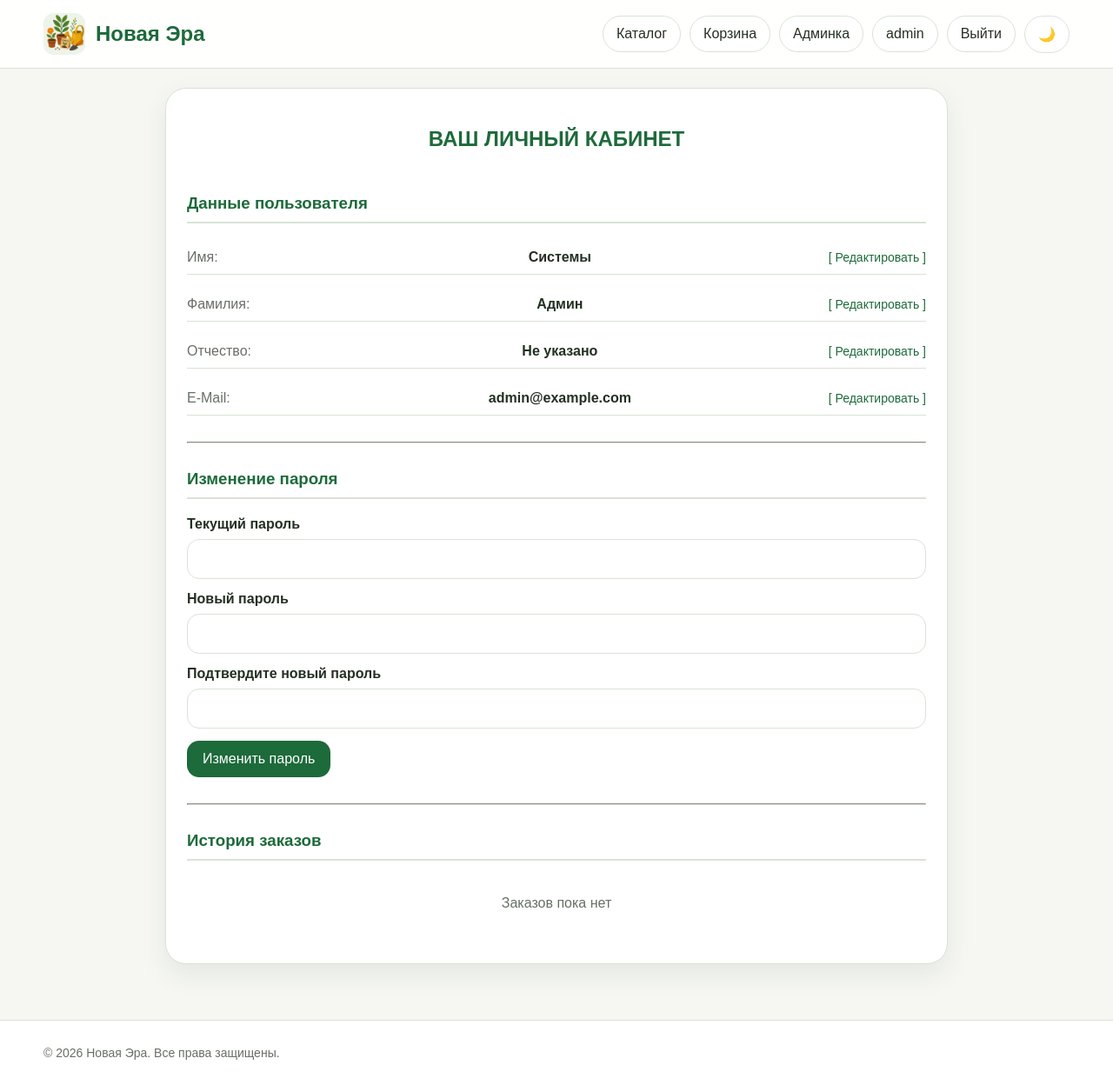
After one commit to Zdappy/Zdappy.github.io, a Flask app: page /profile in a window 1280 px wide. The commit adds this page. Shown: the whole page at 87% size. Run offline with Flask 3, Linux system fonts and the light colour scheme; a user stored in the database is signed in.

Commit message:
Улучшил регестрацию и личный кабинет

```diff
--- a/app.py
+++ b/app.py
@@ -9,9 +9,10 @@ from routes import bp
 BRAND_NAME = "Новая Эра"
 logging.basicConfig(level=logging.INFO)
 
-def _seed_initial_data() -> None:
+def _ensure_categories() -> None:
     if Category.query.first():
         return
+
     cats = [
         Category(slug="semenaO", name="Семена овощей"),
         Category(slug="cvety", name="Цветы"),
@@ -20,16 +21,6 @@ def _seed_initial_data() -> None:
     ]
     for cat in cats:
         db.session.add(cat)
-    db.session.flush()
-
-    seeds_id = Category.query.filter_by(slug="semenaO").first().id
-    flowers_id = Category.query.filter_by(slug="cvety").first().id
-
-    db.session.add_all([
-        Product(name="Томат Розовый мед", description="Ранний сорт для теплицы и открытого грунта.", price=79.0, category_id=seeds_id),
-        Product(name="Огурец Дружок", description="Стабильный урожай и хороший вкус для свежих салатов.", price=65.0, category_id=seeds_id),
-        Product(name="Петуния Микс", description="Яркое цветение весь сезон, подходит для клумб и кашпо.", price=54.0, category_id=flowers_id),
-    ])
     db.session.commit()
 
 def _create_admin_user() -> None:
@@ -39,22 +30,33 @@ def _create_admin_user() -> None:
             admin.is_admin = True
             db.session.commit()
         return
-    admin = User(username="admin", email="admin@example.com", is_admin=True)
+
+    admin = User(
+        username="admin",
+        email="admin@example.com",
+        is_admin=True,
+        surname="Админ",
+        name="Системы",
+        patronymic=""
+    )
     admin.set_password("123")
     db.session.add(admin)
     db.session.commit()
 
 def create_app() -> Flask:
     app = Flask(__name__, instance_relative_config=True)
+
     app.config["SECRET_KEY"] = os.environ.get("SECRET_KEY", "dev-secret-key-change-in-prod")
     app.config["SQLALCHEMY_DATABASE_URI"] = os.environ.get("DATABASE_URL", "sqlite:///shop.db")
     app.config["SQLALCHEMY_TRACK_MODIFICATIONS"] = False
     app.config["BRAND_NAME"] = BRAND_NAME
+
     os.makedirs(app.instance_path, exist_ok=True)
 
     db.init_app(app)
     login_manager.init_app(app)
     csrf.init_app(app)
+
     login_manager.login_view = "main.login"
     login_manager.login_message = "Сначала войдите в аккаунт."
 
@@ -66,7 +68,7 @@ def create_app() -> Flask:
 
     with app.app_context():
         db.create_all()
-        _seed_initial_data()
+        _ensure_categories()
         _create_admin_user()
 
     return app
--- a/forms.py
+++ b/forms.py
@@ -1,23 +1,22 @@
 from __future__ import annotations
 from flask_wtf import FlaskForm
-from wtforms import FloatField, PasswordField, SelectField, StringField, SubmitField, TextAreaField
-from wtforms.validators import DataRequired, Email, Length, NumberRange, ValidationError
+from wtforms import FloatField, PasswordField, SelectField, StringField, SubmitField, TextAreaField, EmailField
+from wtforms.validators import DataRequired, Email, Length, NumberRange, ValidationError, EqualTo
 from models import Category, User
 
 class LoginForm(FlaskForm):
-    username = StringField("Имя пользователя", validators=[DataRequired(), Length(min=3, max=80)])
+    login = StringField("Логин или Email", validators=[DataRequired(), Length(min=3, max=120)])
     password = PasswordField("Пароль", validators=[DataRequired(), Length(min=3, max=128)])
     submit = SubmitField("Войти")
 
 class RegistrationForm(FlaskForm):
-    username = StringField("Имя пользователя", validators=[DataRequired(), Length(min=3, max=80)])
-    email = StringField("Email", validators=[DataRequired(), Email(), Length(max=120)])
-    password = PasswordField("Пароль", validators=[DataRequired(), Length(min=3, max=128)])
+    surname = StringField("Фамилия", validators=[DataRequired(), Length(min=2, max=80)])
+    name = StringField("Имя", validators=[DataRequired(), Length(min=2, max=80)])
+    patronymic = StringField("Отчество", validators=[Length(max=80)])
+    email = EmailField("E-mail", validators=[DataRequired(), Email(), Length(max=120)])
+    password = PasswordField("Пароль", validators=[DataRequired(), Length(min=6, max=128)])
+    password_confirm = PasswordField("Повтор пароля", validators=[DataRequired(), EqualTo('password', message='Пароли не совпадают')])
     submit = SubmitField("Зарегистрироваться")
-
-    def validate_username(self, field):
-        if User.query.filter_by(username=field.data).first():
-            raise ValidationError("Такое имя пользователя уже занято.")
 
     def validate_email(self, field):
         if User.query.filter_by(email=field.data).first():
@@ -34,3 +33,16 @@ class ProductForm(FlaskForm):
     def __init__(self, *args, **kwargs):
         super().__init__(*args, **kwargs)
         self.category.choices = [(c.id, c.name) for c in Category.query.order_by(Category.name).all()]
+
+class ProfileEditForm(FlaskForm):
+    surname = StringField("Фамилия", validators=[DataRequired(), Length(min=2, max=80)])
+    name = StringField("Имя", validators=[DataRequired(), Length(min=2, max=80)])
+    patronymic = StringField("Отчество", validators=[Length(max=80)])
+    email = EmailField("E-mail", validators=[DataRequired(), Email(), Length(max=120)])
+    submit = SubmitField("Сохранить")
+
+class ChangePasswordForm(FlaskForm):
+    old_password = PasswordField("Текущий пароль", validators=[DataRequired()])
+    new_password = PasswordField("Новый пароль", validators=[DataRequired(), Length(min=6, max=128)])
+    new_password_confirm = PasswordField("Подтвердите новый пароль", validators=[DataRequired(), EqualTo('new_password', message='Пароли не совпадают')])
+    submit = SubmitField("Изменить пароль")
--- a/models.py
+++ b/models.py
@@ -12,6 +12,10 @@ class User(UserMixin, db.Model):
     password_hash = db.Column(db.String(255), nullable=False)
     is_admin = db.Column(db.Boolean, default=False, nullable=False)
     created_at = db.Column(db.DateTime, default=datetime.utcnow, nullable=False)
+
+    surname = db.Column(db.String(80), nullable=True)
+    name = db.Column(db.String(80), nullable=True)
+    patronymic = db.Column(db.String(80), nullable=True)
 
     def set_password(self, password: str) -> None:
         self.password_hash = generate_password_hash(password)
--- a/routes.py
+++ b/routes.py
@@ -4,7 +4,7 @@ from flask import Blueprint, abort, flash, jsonify, redirect, render_template, r
 from flask_login import current_user, login_required, login_user, logout_user
 from sqlalchemy import or_
 from extensions import db, login_manager
-from forms import LoginForm, ProductForm, RegistrationForm
+from forms import LoginForm, ProductForm, RegistrationForm, ProfileEditForm, ChangePasswordForm
 from models import Category, Product, User
 
 bp = Blueprint("main", __name__)
@@ -46,11 +46,12 @@ def login():
     if current_user.is_authenticated: return redirect(url_for("main.index"))
     form = LoginForm()
     if form.validate_on_submit():
-        user = User.query.filter_by(username=form.username.data).first()
+        login_value = form.login.data.strip()
+        user = User.query.filter(or_(User.username == login_value, User.email == login_value)).first()
         if user and user.check_password(form.password.data):
             login_user(user)
             return redirect(request.args.get("next") or url_for("main.index"))
-        flash("Неверный логин или пароль.", "error")
+        flash("Неверный логин/email или пароль.", "error")
     elif request.method == "POST": _flash_errors(form)
     return render_template("login.html", form=form)
 
@@ -59,7 +60,10 @@ def register():
     if current_user.is_authenticated: return redirect(url_for("main.index"))
     form = RegistrationForm()
     if form.validate_on_submit():
-        u = User(username=form.username.data.strip(), email=form.email.data.strip())
+        username = form.name.data.strip().lower() + "_" + form.surname.data.strip().lower()
+        u = User(username=username, email=form.email.data.strip(),
+                 surname=form.surname.data.strip(), name=form.name.data.strip(),
+                 patronymic=form.patronymic.data.strip() or "")
         u.set_password(form.password.data)
         db.session.add(u); db.session.commit()
         flash("Регистрация успешна. Войдите.", "success")
@@ -72,6 +76,32 @@ def register():
 def logout():
     logout_user(); flash("Вы вышли.", "info")
     return redirect(url_for("main.index"))
+
+@bp.route("/profile", methods=["GET", "POST"])
+@login_required
+def profile():
+    edit_form = ProfileEditForm(obj=current_user)
+    password_form = ChangePasswordForm()
+
+    if edit_form.validate_on_submit():
+        current_user.surname = edit_form.surname.data.strip()
+        current_user.name = edit_form.name.data.strip()
+        current_user.patronymic = edit_form.patronymic.data.strip() or ""
+        current_user.email = edit_form.email.data.strip()
+        db.session.commit()
+        flash("Данные обновлены.", "success")
+        return redirect(url_for("main.profile"))
+
+    if password_form.validate_on_submit():
+        if current_user.check_password(password_form.old_password.data):
+            current_user.set_password(password_form.new_password.data)
+            db.session.commit()
+            flash("Пароль изменен.", "success")
+            return redirect(url_for("main.profile"))
+        else:
+            flash("Неверный текущий пароль.", "error")
+
+    return render_template("profile.html", edit_form=edit_form, password_form=password_form)
 
 @bp.route("/basket")
 def basket():
--- a/templates/admin.html
+++ b/templates/admin.html
@@ -14,6 +14,7 @@
         <table class="admin-table">
             <thead>
                 <tr>
+                    <th>ID</th>
                     <th>Изображение</th>
                     <th>Название</th>
                     <th>Цена</th>
@@ -24,6 +25,7 @@
             <tbody>
                 {% for p in products %}
                 <tr>
+                    <td data-label="ID">{{ p.id }}</td>
                     <td data-label="Изображение">
                         <img src="{{ p.image_src }}" alt="{{ p.name }}" style="width:50px;height:50px;object-fit:cover;border-radius:8px;">
                     </td>
@@ -40,7 +42,7 @@
                 </tr>
                 {% else %}
                 <tr>
-                    <td colspan="5" style="text-align:center;color:var(--muted);padding:20px;">Товаров пока нет</td>
+                    <td colspan="6" style="text-align:center;color:var(--muted);padding:20px;">Товаров пока нет</td>
                 </tr>
                 {% endfor %}
             </tbody>
--- a/templates/base.html
+++ b/templates/base.html
@@ -22,15 +22,18 @@
         <nav class="top-nav">
             <a href="{{ url_for('main.index') }}" class="top-link">Каталог</a>
             <a href="{{ url_for('main.basket') }}" class="top-link">Корзина</a>
+
             {% if current_user.is_authenticated %}
                 {% if current_user.is_admin %}
                     <a href="{{ url_for('main.admin') }}" class="top-link">Админка</a>
                 {% endif %}
-                <span class="top-link">{{ current_user.username }}</span>
+
+                <a href="{{ url_for('main.profile') }}" class="top-link">{{ current_user.username }}</a>
                 <a href="{{ url_for('main.logout') }}" class="top-link">Выйти</a>
             {% else %}
                 <a href="{{ url_for('main.login') }}" class="top-link">Войти</a>
             {% endif %}
+
             <button id="themeToggle" class="switch-btn">🌙</button>
         </nav>
     </div>
--- a/templates/login.html
+++ b/templates/login.html
@@ -2,11 +2,11 @@
 {% block title %}Вход{% endblock %}
 {% block content %}
 <div class="form-container auth-card">
-    <h2>Вход</h2>
+    <h2 style="text-align:center;color:var(--brand);">Вход</h2>
     <form method="POST">
         {{ form.hidden_tag() }}
-        <div class="form-group">{{ form.username.label }} {{ form.username(class="form-control") }}
-            {% for e in form.username.errors %}<span class="error">{{ e }}</span>{% endfor %}</div>
+        <div class="form-group">{{ form.login.label }} {{ form.login(class="form-control", placeholder="Логин или Email") }}
+            {% for e in form.login.errors %}<span class="error">{{ e }}</span>{% endfor %}</div>
         <div class="form-group">{{ form.password.label }} {{ form.password(class="form-control") }}
             {% for e in form.password.errors %}<span class="error">{{ e }}</span>{% endfor %}</div>
         {{ form.submit(class="save-btn") }}
--- /dev/null
+++ b/templates/profile.html
@@ -0,0 +1,91 @@
+{% extends "base.html" %}
+{% block title %}Личный кабинет{% endblock %}
+
+{% block content %}
+<div class="form-container" style="max-width:900px;margin:0 auto;">
+    <h2 style="text-align:center;color:var(--brand);margin-bottom:30px;">ВАШ ЛИЧНЫЙ КАБИНЕТ</h2>
+
+    <div style="display:grid;grid-template-columns:1fr;gap:40px;align-items:start;">
+        <div>
+            <h3 style="color:var(--brand);border-bottom:2px solid var(--border);padding-bottom:10px;margin-bottom:20px;">Данные пользователя</h3>
+
+            <div style="display:grid;gap:15px;">
+                <div style="display:flex;justify-content:space-between;align-items:center;padding:10px 0;border-bottom:1px solid var(--border);">
+                    <span style="color:var(--muted);min-width:120px;">Имя:</span>
+                    <span style="font-weight:600;">{{ current_user.name or 'Не указано' }}</span>
+                    <a href="#" onclick="document.getElementById('edit-name').style.display='block';this.parentElement.style.display='none';return false;" style="color:var(--brand);font-size:14px;">[ Редактировать ]</a>
+                </div>
+                <div id="edit-name" style="display:none;padding:10px 0;border-bottom:1px solid var(--border);">
+                    <form method="POST" style="display:flex;gap:10px;align-items:center;">
+                        {{ edit_form.hidden_tag() }}
+                        {{ edit_form.name(class="form-control", style="flex:1;") }}
+                        {{ edit_form.submit(class="save-btn", style="width:auto;padding:8px 16px;") }}
+                        <a href="#" onclick="this.parentElement.parentElement.style.display='none';this.parentElement.parentElement.previousElementSibling.style.display='flex';return false;" style="color:var(--muted);font-size:14px;">Отмена</a>
+                    </form>
+                </div>
+
+                <div style="display:flex;justify-content:space-between;align-items:center;padding:10px 0;border-bottom:1px solid var(--border);">
+                    <span style="color:var(--muted);min-width:120px;">Фамилия:</span>
+                    <span style="font-weight:600;">{{ current_user.surname or 'Не указана' }}</span>
+                    <a href="#" onclick="document.getElementById('edit-surname').style.display='block';this.parentElement.style.display='none';return false;" style="color:var(--brand);font-size:14px;">[ Редактировать ]</a>
+                </div>
+                <div id="edit-surname" style="display:none;padding:10px 0;border-bottom:1px solid var(--border);">
+                    <form method="POST" style="display:flex;gap:10px;align-items:center;">
+                        {{ edit_form.hidden_tag() }}
+                        {{ edit_form.surname(class="form-control", style="flex:1;") }}
+                        {{ edit_form.submit(class="save-btn", style="width:auto;padding:8px 16px;") }}
+                        <a href="#" onclick="this.parentElement.parentElement.style.display='none';this.parentElement.parentElement.previousElementSibling.style.display='flex';return false;" style="color:var(--muted);font-size:14px;">Отмена</a>
+                    </form>
+                </div>
+
+                <div style="display:flex;justify-content:space-between;align-items:center;padding:10px 0;border-bottom:1px solid var(--border);">
+                    <span style="color:var(--muted);min-width:120px;">Отчество:</span>
+                    <span style="font-weight:600;">{{ current_user.patronymic or 'Не указано' }}</span>
+                    <a href="#" onclick="document.getElementById('edit-patronymic').style.display='block';this.parentElement.style.display='none';return false;" style="color:var(--brand);font-size:14px;">[ Редактировать ]</a>
+                </div>
+                <div id="edit-patronymic" style="display:none;padding:10px 0;border-bottom:1px solid var(--border);">
+                    <form method="POST" style="display:flex;gap:10px;align-items:center;">
+                        {{ edit_form.hidden_tag() }}
+                        {{ edit_form.patronymic(class="form-control", style="flex:1;") }}
+                        {{ edit_form.submit(class="save-btn", style="width:auto;padding:8px 16px;") }}
+                        <a href="#" onclick="this.parentElement.parentElement.style.display='none';this.parentElement.parentElement.previousElementSibling.style.display='flex';return false;" style="color:var(--muted);font-size:14px;">Отмена</a>
+                    </form>
+                </div>
+
+                <div style="display:flex;justify-content:space-between;align-items:center;padding:10px 0;border-bottom:1px solid var(--border);">
+                    <span style="color:var(--muted);min-width:120px;">E-Mail:</span>
+                    <span style="font-weight:600;">{{ current_user.email }}</span>
+                    <a href="#" onclick="document.getElementById('edit-email').style.display='block';this.parentElement.style.display='none';return false;" style="color:var(--brand);font-size:14px;">[ Редактировать ]</a>
+                </div>
+                <div id="edit-email" style="display:none;padding:10px 0;border-bottom:1px solid var(--border);">
+                    <form method="POST" style="display:flex;gap:10px;align-items:center;">
+                        {{ edit_form.hidden_tag() }}
+                        {{ edit_form.email(class="form-control", style="flex:1;") }}
+                        {{ edit_form.submit(class="save-btn", style="width:auto;padding:8px 16px;") }}
+                        <a href="#" onclick="this.parentElement.parentElement.style.display='none';this.parentElement.parentElement.previousElementSibling.style.display='flex';return false;" style="color:var(--muted);font-size:14px;">Отмена</a>
+                    </form>
+                </div>
+            </div>
+
+            <hr style="margin:30px 0;border-color:var(--border);">
+
+            <h3 style="color:var(--brand);border-bottom:2px solid var(--border);padding-bottom:10px;margin-bottom:20px;">Изменение пароля</h3>
+            <form method="POST">
+                {{ password_form.hidden_tag() }}
+                <div class="form-group">{{ password_form.old_password.label }} {{ password_form.old_password(class="form-control") }}
+                    {% for e in password_form.old_password.errors %}<span class="error">{{ e }}</span>{% endfor %}</div>
+                <div class="form-group">{{ password_form.new_password.label }} {{ password_form.new_password(class="form-control") }}
+                    {% for e in password_form.new_password.errors %}<span class="error">{{ e }}</span>{% endfor %}</div>
+                <div class="form-group">{{ password_form.new_password_confirm.label }} {{ password_form.new_password_confirm(class="form-control") }}
+                    {% for e in password_form.new_password_confirm.errors %}<span class="error">{{ e }}</span>{% endfor %}</div>
+                {{ password_form.submit(class="save-btn") }}
+            </form>
+
+            <hr style="margin:30px 0;border-color:var(--border);">
+
+            <h3 style="color:var(--brand);border-bottom:2px solid var(--border);padding-bottom:10px;margin-bottom:20px;">История заказов</h3>
+            <p style="color:var(--muted);text-align:center;padding:20px;">Заказов пока нет</p>
+        </div>
+    </div>
+</div>
+{% endblock %}
```
Also changed, not shown: templates/register.html (+17 -4 lines), instance/shop.db.
